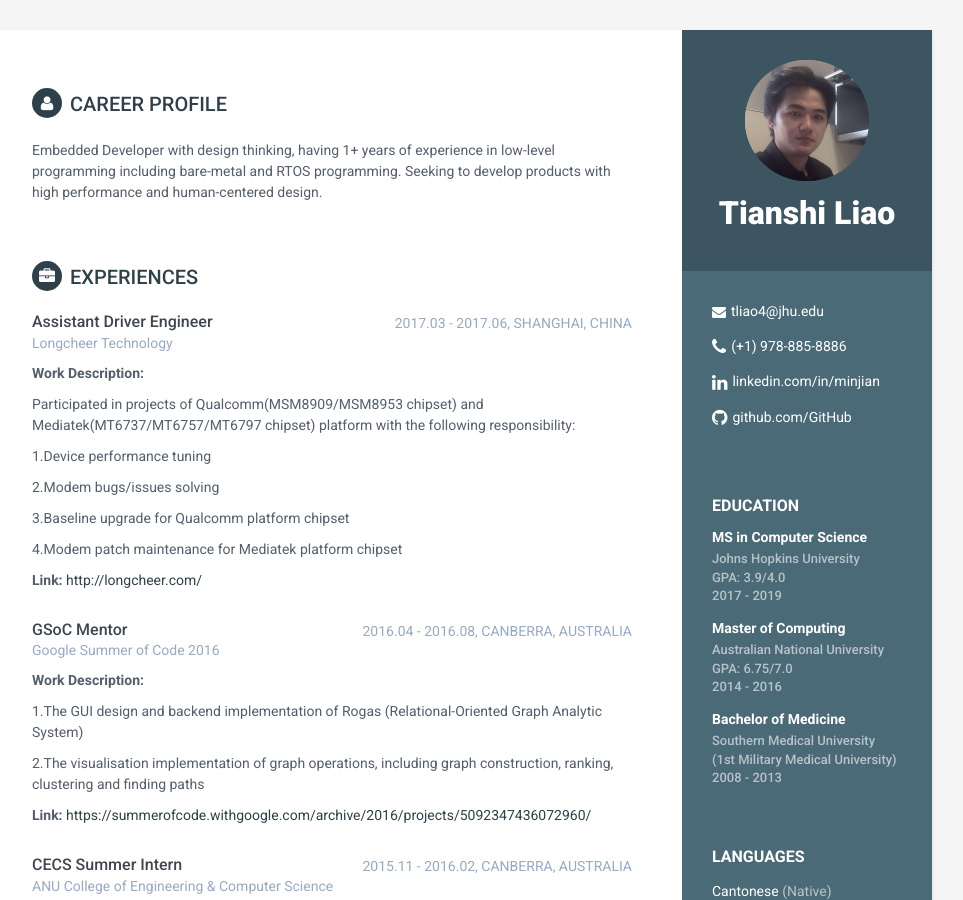
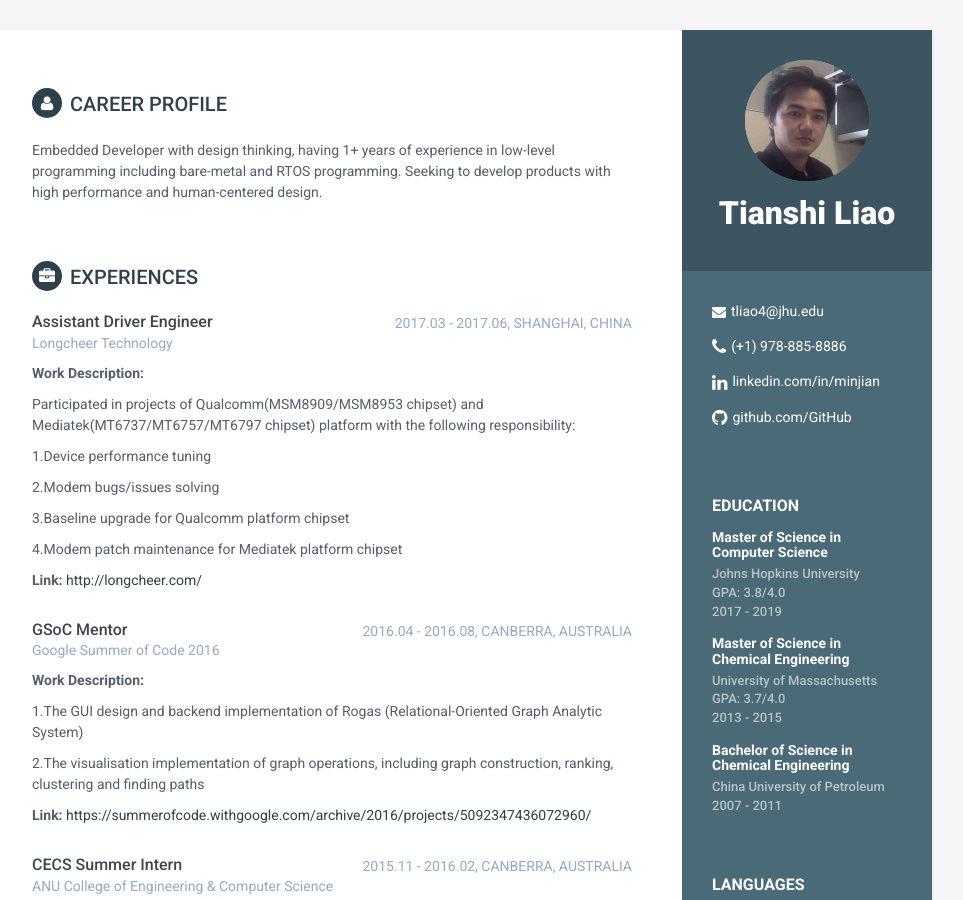
Before and after one commit to thomas-liao/thomas-liao.github.io, a Jekyll site: the page built from index.html, in a window 1280 px wide and 900 px high. Shown: the whole window, without its empty margins (188-1151 px from the left). Built offline with Jekyll 4.4.1, drawn with Linux system fonts in a browser that asks for light colours.

```diff
--- a/_includes/education.html
+++ b/_includes/education.html
@@ -1,21 +1,24 @@
-<div class="education-container container-block">
+
+<!-- saved from url=(0079)file:///Users/admin/Desktop/test/thomas-liao.github.io/_includes/education.html -->
+<html><head><meta http-equiv="Content-Type" content="text/html; charset=windows-1252"></head><body><div class="education-container container-block">
 <h2 class="container-block-title">Education</h2>
 <div class="item">
-    <h4 class="degree">MS in Computer Science</h4>
+    <h4 class="degree">Master of Science in Computer Science</h4>
     <a href="https://www.jhu.edu/" target="_blank"><div class="time">Johns Hopkins University</div></a>
-    <div class="time">GPA: 3.9/4.0</div>
+    <div class="time">GPA: 3.8/4.0</div>
     <div class="time">2017 - 2019</div>
 </div><!--//item-->
   <div class="item">
-    <h4 class="degree">Master of Computing</h4>
-    <a href="http://www.anu.edu.au/" target="_blank"><div class="time">Australian National University</div></a>
-    <div class="time">GPA: 6.75/7.0</div>
-    <div class="time">2014 - 2016</div>
+    <h4 class="degree">Master of Science in Chemical Engineering</h4>
+    <a href="https://www.umass.edu/" target="_blank"><div class="time">University of Massachusetts</div></a>
+    <div class="time">GPA: 3.7/4.0</div>
+    <div class="time">2013 - 2015</div>
 </div><!--//item-->
   <div class="item">
-    <h4 class="degree">Bachelor of Medicine</h4>
-    <a href="http://portal.smu.edu.cn/en/index.htm" target="_blank"><div class="time">Southern Medical University</div></a>
-    <div class="time">(1st Military Medical University)</div>
-    <div class="time">2008 - 2013</div>
+    <h4 class="degree">Bachelor of Science in Chemical Engineering</h4>
+    <a href="http://www.upc.edu.cn/" target="_blank"><div class="time">China University of Petroleum</div></a>
+
+    <div class="time">2007 - 2011</div>
 </div><!--//item-->
 </div><!--//education-container-->
+</body></html>
```
Also changed, not shown: _includes/education_bak.html (added, +21 -0 lines).
